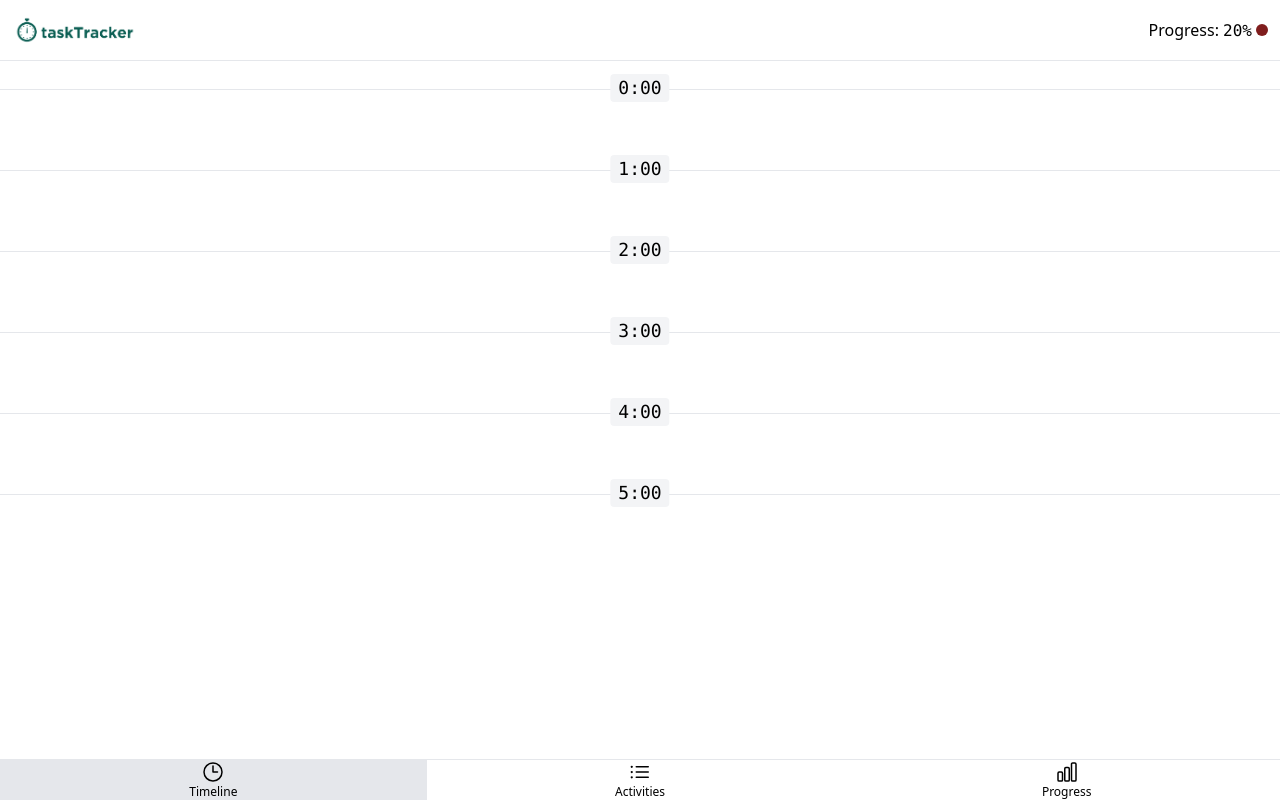
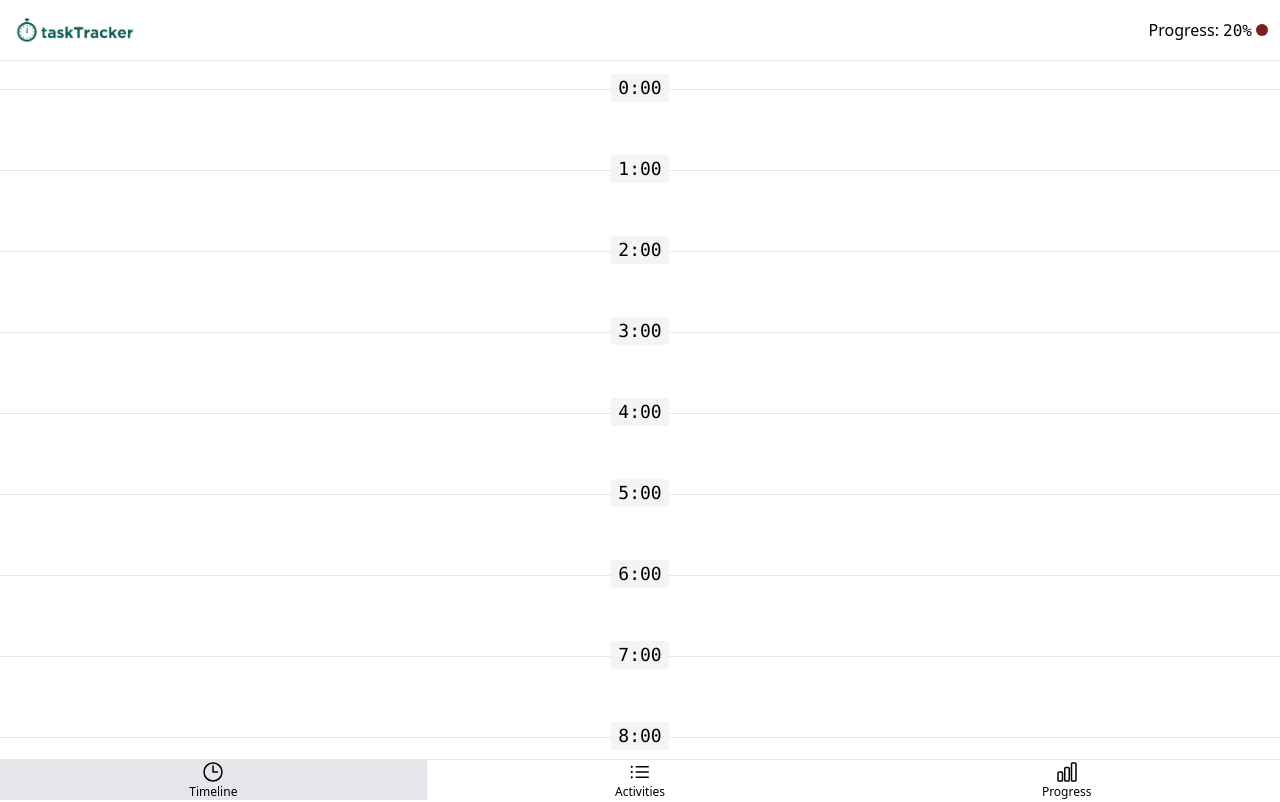
Before and after one commit to puffluv/TaskTracker, a Vue app: page /#timeline in a window 1280 px wide. Shown: the top 802 px of the page. Built offline with nearby package versions, Linux system fonts and the light colour scheme.

Commit message:
Add generateTimelineItems

```diff
--- a/src/App.vue
+++ b/src/App.vue
@@ -7,18 +7,9 @@
 import TheProgress from './pages/TheProgress.vue'
 import { ref } from 'vue'
 import { PAGE_ACTIVITIES, PAGE_TIMELINE, PAGE_PROGRESS } from './constants'
+import { normalizePageHash } from './functions'
 
 const currentPage = ref(normalizePageHash())
-
-function normalizePageHash() {
-  const hash = window.location.hash.slice(1)
-  if ([PAGE_ACTIVITIES, PAGE_TIMELINE, PAGE_PROGRESS].includes(hash)) {
-    return hash
-  }
-
-  window.location.hash = PAGE_TIMELINE
-  return PAGE_TIMELINE
-}
 
 function goTo(page) {
   currentPage.value = page
--- a/src/constants.js
+++ b/src/constants.js
@@ -8,3 +8,4 @@
   [PAGE_ACTIVITIES]: ListBulletIcon,
   [PAGE_PROGRESS]: ChartBarIcon,
 }
+export const HOURS_IN_DAY = 24
--- a/src/functions.js
+++ b/src/functions.js
@@ -1,4 +1,4 @@
-import { PAGE_ACTIVITIES, PAGE_TIMELINE, PAGE_PROGRESS } from './constants'
+import { PAGE_TIMELINE, PAGE_ACTIVITIES, PAGE_PROGRESS, HOURS_IN_DAY } from './constants'
 
 export function normalizePageHash() {
   const hash = window.location.hash.slice(1)
@@ -9,3 +9,11 @@
   window.location.hash = PAGE_TIMELINE
   return PAGE_TIMELINE
 }
+
+export function generateTimelineItems() {
+  const timelineItems = []
+  for (let hour = 0; hour < HOURS_IN_DAY; hour++) {
+    timelineItems.push({ hour })
+  }
+  return timelineItems
+}
--- a/src/pages/TheTimeline.vue
+++ b/src/pages/TheTimeline.vue
@@ -1,15 +1,19 @@
+<script setup>
+import { generateTimelineItems } from '@/functions'
+const timelineItems = generateTimelineItems()
+</script>
 <template>
   <div class="mt-7">
     <ul>
       <li
-        v-for="i in [0, 1, 2, 3, 4, 5]"
-        :key="i"
+        v-for="{ hour } in timelineItems"
+        :key="hour"
         class="relative flex flex-col gap-2 border-t border-gray-200 py-10 px-4"
       >
         <a
           href="#"
           class="absolute -top-4 left-1/2 -translate-x-1/2 rounded bg-gray-100 px-2 font-mono text-lg text-gray"
-          >{{ i }}:00</a
+          >{{ hour }}:00</a
         >
       </li>
     </ul>
```
